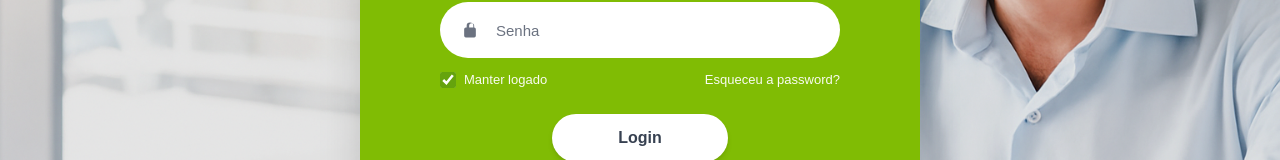
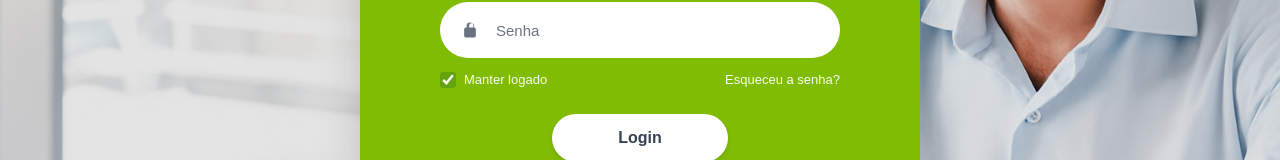
Before and after one commit to Pedro-costa99/mini-app-innovation-brindes, a Next.js app: page /login in a window 1280 px wide. Shown: the part 390-550 px from the top of the page. Built offline with nearby package versions, Linux system fonts and the light colour scheme; no server answers.

Commit message:
Corrige texto login

```diff
--- a/src/pages/login.tsx
+++ b/src/pages/login.tsx
@@ -143,7 +143,7 @@ export default function LoginPage() {
                 className="text-[13px] text-white/95 hover:underline underline-offset-2"
                 aria-disabled="true"
               >
-                Esqueceu a password?
+                Esqueceu a senha?
               </a>
             </div>
 
```
